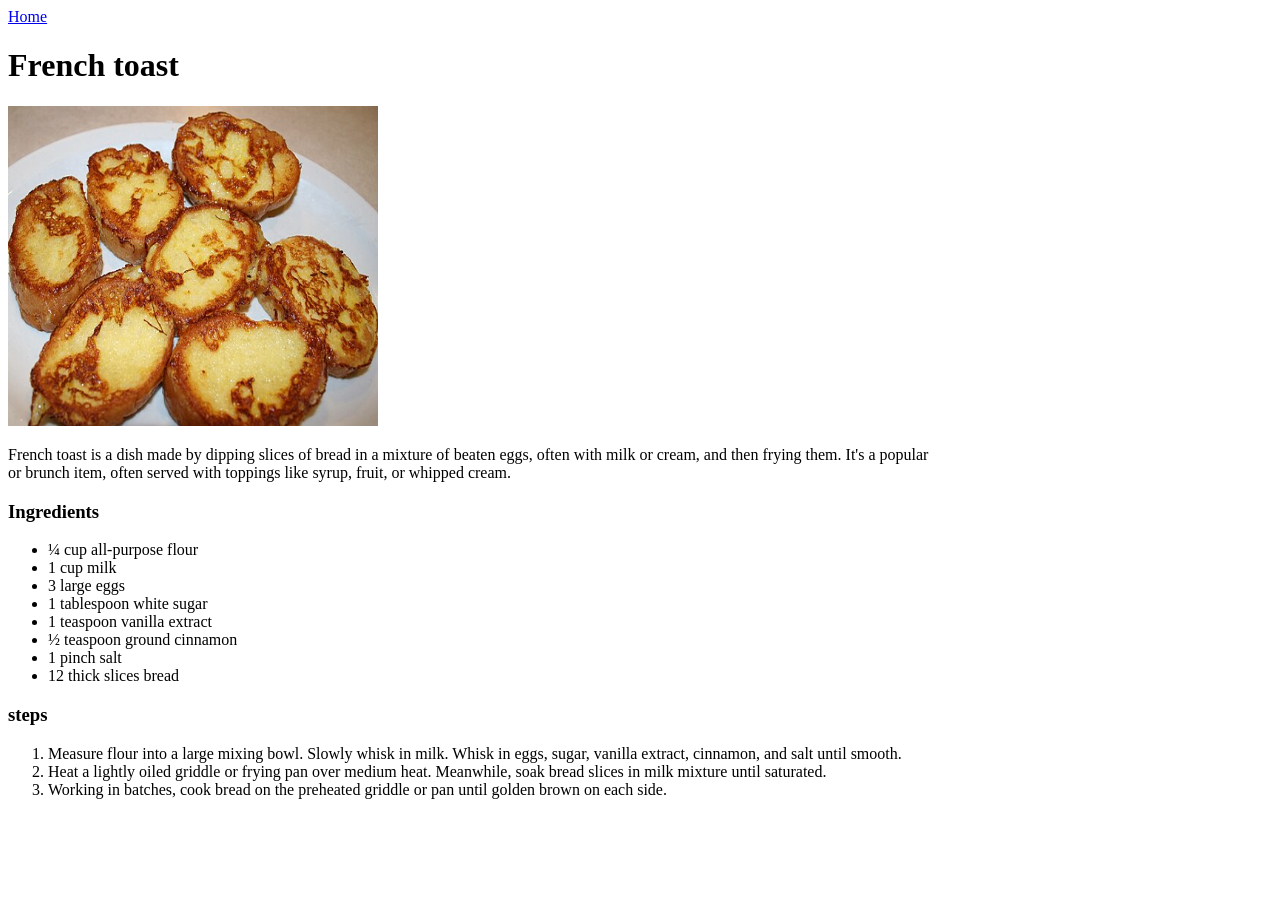
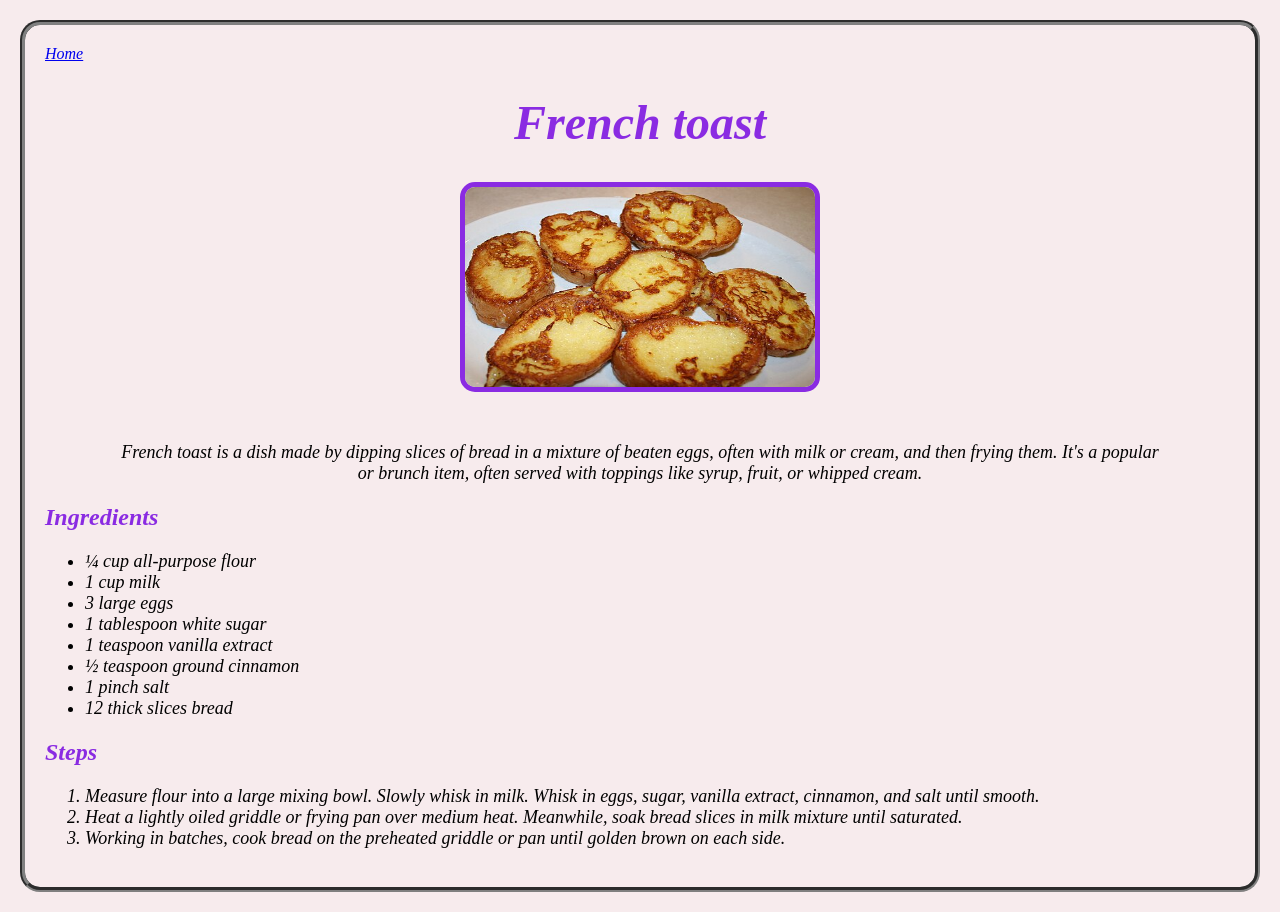
Before and after one commit to vignesh-py/odin-recipes, a plain HTML site: page recipes/french-toast.html in a window 1280 px wide. Before the commit the page ends 815 px from the top, so only its background shows below. Drawn offline with Linux system fonts and the light colour scheme.

Commit message:
add  css to index.html and french-toast.html

```diff
--- /dev/null
+++ b/index.css
@@ -0,0 +1,28 @@
+body{
+    background-color: rgb(185, 255, 102);
+    padding: 2em;
+    height: 600px;
+    width: auto;
+    background-color: #F7EBED;
+    border: 5px groove gray;
+    border-radius: 20px;
+    margin: 20px;
+
+}
+
+.heading{
+    color: blueviolet;
+    text-align: center;
+    font-size: 3em;
+
+}
+
+div.container{
+    text-align: center;
+}
+
+ul.links{
+    display: inline-block;
+    font-size: 2em;
+    text-align: left;
+}
--- /dev/null
+++ b/recipes/french-toast.css
@@ -0,0 +1,42 @@
+
+body
+{
+    background-color: #F7EBED;
+    border: 5px groove gray;
+    border-radius: 20px;
+    font-style: italic;
+    padding: 20px;
+    margin: 20px;
+    font-family: 'Times New Roman', Times, serif;
+}
+
+img
+{
+  display: block;
+  width: 350px;;
+  height: 200px;
+  border-radius: 15px;
+  border: 5px solid blueviolet ;
+  margin: auto;
+  margin-bottom: 50px;
+}
+
+.para{
+  text-align: center;
+  font-size: large;
+}
+
+.heading {
+    text-align: center;
+    font-size: 3em;
+}
+
+.heading,
+.ingredients,
+.steps{
+  color: blueviolet;
+}
+
+ul,ol{
+  font-size: large;
+}
--- a/recipes/french-toast.html
+++ b/recipes/french-toast.html
@@ -4,16 +4,20 @@
     <meta charset="UTF-8">
     <meta name="viewport" content="width=device-width, initial-scale=1.0">
     <title>French toast</title>
+    <link rel="stylesheet" href="french-toast.css">
 </head>
   <body>
     <a href="../index.html">Home</a>
-    <h1>French toast</h1>
+    <h1 class="heading">French toast</h1>
     <img src="../images/frenchtoast.JPG" height="320"  width="370" alt="image of french toast">
-    <p>French toast is a dish made by dipping slices of bread in a mixture of beaten eggs, often with
+    <p class="para">French toast is a dish made by dipping slices of bread in a mixture of beaten eggs, often with
        milk or cream, and then frying them. It's a popular <br> or brunch item, often served
        with toppings like syrup, fruit, or whipped cream. </p>
 
-    <h3>Ingredients</h3>
+
+
+    <h2 class="ingredients">Ingredients</h2>
+
     <ul>
       <li>¼ cup all-purpose flour</li>
       <li>1 cup milk</li>
@@ -25,7 +29,9 @@
       <li>12 thick slices bread</li>
     </ul>
 
-    <h3>steps</h3>
+
+
+    <h2 class="steps">Steps</h2>
     <ol>
       <li>Measure flour into a large mixing bowl. Slowly whisk in milk. Whisk in eggs, sugar,
         vanilla extract, cinnamon, and salt until smooth.</li>
```
